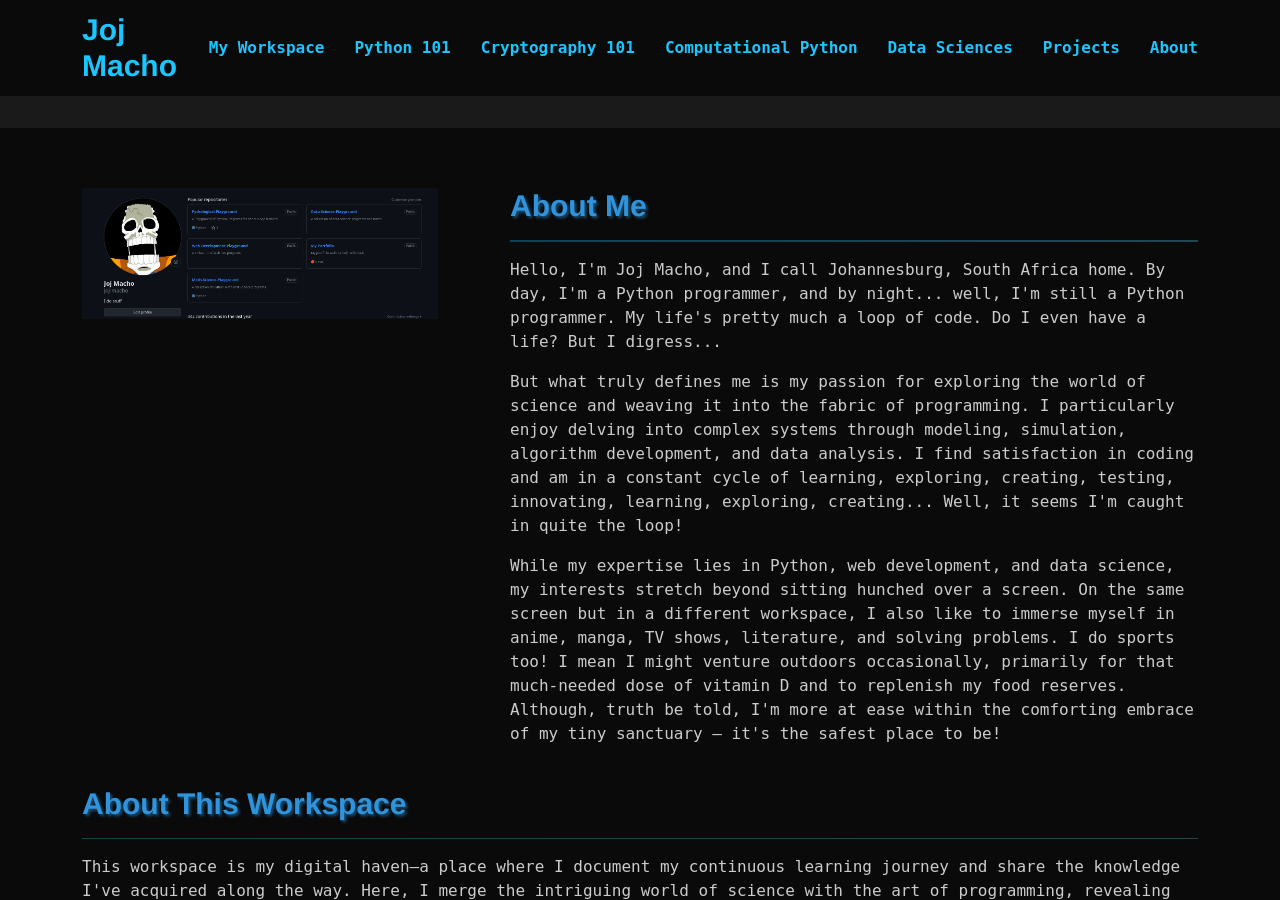
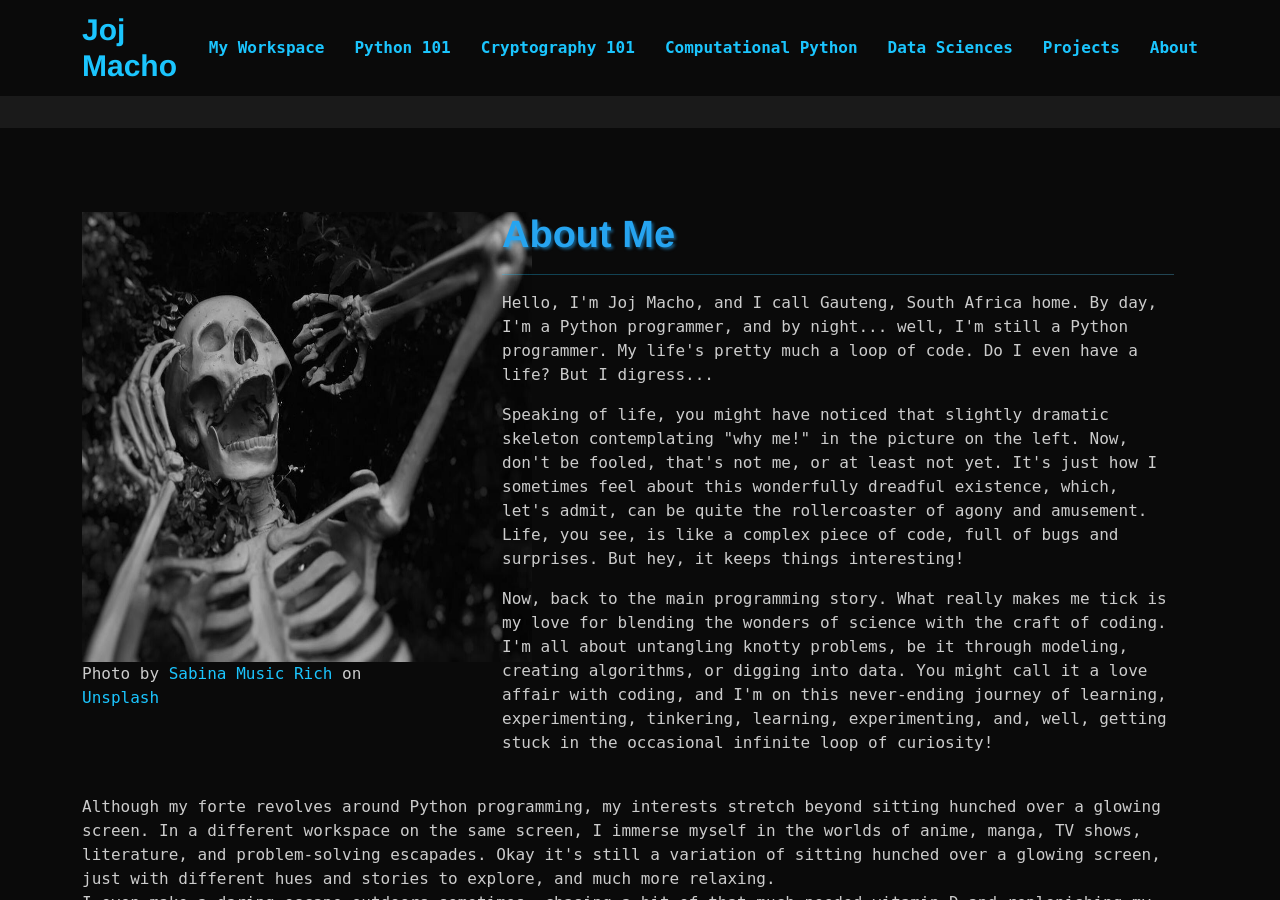
Before and after one commit to joj-macho/joj-macho.github.io, a Jekyll site: the page built from about.html, in a window 1280 px wide and 900 px high, scrolled down 306 px. Built offline with Jekyll 4.4.1, drawn with Linux system fonts in a browser that asks for light colours; some of the changed text lies outside the part shown.

Commit message:
Update about me page

```diff
--- a/about.html
+++ b/about.html
@@ -1,67 +1,49 @@
 ---
-layout: works
-title: About
+layout: page
+title: "About Me"
+sub-title: "Get to Know Me and Learn About this Workspace"
 permalink: /workspace/about
 ---
 
-<!-- ======= Breadcrumbs ======= -->
-<div class="breadcrumbs">
-    <div class="page-header d-flex align-items-center" style="background-image: url('/assets/images/workspace/bg_about.jpeg');">
-        <div class="container position-relative">
-            <div class="row d-flex justify-content-center">
-                <div class="col-lg-6 text-center">
-                    <h2>{{ page.title}} Me</h2>
-                    <p>Get to Know Me and Learn About this Workspace</p>
-                </div>
-            </div>
-        </div>
-    </div>
-    <nav>
-        <div class="container">
-            <ol>
-                <li><a href="/workspace/">Workspace</a></li>
-                <li>{{ page.title}}</li>
-            </ol>
-        </div>
-    </nav>
-</div>
 
-<!-- ======= About Section ======= -->
-<section id="about" class="about">
-    <div class="container" data-aos="fade-up">
 <div class="row gy-4" data-aos="fade-up">
     <div class="col-lg-4">
-                <img src="/assets/images/workspace/about_me.png" class="img-fluid" alt="About Me">
+        <figure>
+            <img width="450" height="450" src="/assets/images/workspace/not-me-1.jpg"  alt="About Me">
+            <figcaption>Photo by <a href="https://unsplash.com/@sabinamusicrich?utm_content=creditCopyText&utm_medium=referral&utm_source=unsplash">Sabina Music Rich</a> on <a href="https://unsplash.com/photos/grayscale-photo-of-person-wearing-mask-OJy0JHnoUZQ?utm_content=creditCopyText&utm_medium=referral&utm_source=unsplash">Unsplash</a></figcaption>
+        </figure>
     </div>
     <div class="col-lg-8">
         <div class="content ps-lg-5">
-                    <h3>About Me</h3> <hr>
-                    <p>Hello, I'm Joj Macho, and I call Johannesburg, South Africa home. By day, I'm a Python programmer, and by night... well, I'm still a Python programmer. My life's pretty much a loop of code. Do I even have a life? But I digress...</p>
+            <h2>About Me</h2> <hr>
 
-                    <p>But what truly defines me is my passion for exploring the world of science and weaving it into the fabric of programming. I particularly enjoy delving into complex systems through modeling, simulation, algorithm development, and data analysis. I find satisfaction in coding and am in a constant cycle of learning, exploring, creating, testing, innovating, learning, exploring, creating... Well, it seems I'm caught in quite the loop!</p>
+            <p>Hello, I'm Joj Macho, and I call Gauteng, South Africa home. By day, I'm a Python programmer, and by night... well, I'm still a Python programmer. My life's pretty much a loop of code. Do I even have a life? But I digress...</p>
 
-                    <p>While my expertise lies in Python, web development, and data science, my interests stretch beyond sitting hunched over a screen. On the same screen but in a different workspace, I also like to immerse myself in anime, manga, TV shows, literature, and solving problems. I do sports too! I mean I might venture outdoors occasionally, primarily for that much-needed dose of vitamin D and to replenish my food reserves. Although, truth be told, I'm more at ease within the comforting embrace of my tiny sanctuary – it's the safest place to be!</p>
+            <p>Speaking of life, you might have noticed that slightly dramatic skeleton contemplating "why me!" in the picture on the left. Now, don't be fooled, that's not me, or at least not yet. It's just how I sometimes feel about this wonderfully dreadful existence, which, let's admit, can be quite the rollercoaster of agony and amusement. Life, you see, is like a complex piece of code, full of bugs and surprises. But hey, it keeps things interesting!</p>
+
+            <p>Now, back to the main programming story. What really makes me tick is my love for blending the wonders of science with the craft of coding. I'm all about untangling knotty problems, be it through modeling, creating algorithms, or digging into data. You might call it a love affair with coding, and I'm on this never-ending journey of learning, experimenting, tinkering, learning, experimenting, and, well, getting stuck in the occasional infinite loop of curiosity!</p>
 
         </div>
     </div>
 </div>
-        <br>
 
-        <h3>About This Workspace</h3> <hr>
-        <p>This workspace is my digital haven—a place where I document my continuous learning journey and share the knowledge I've acquired along the way. Here, I merge the intriguing world of science with the art of programming, revealing the harmonious connection between these two domains.</p>
 
-        <p>Expect a diverse array of content, from simulation programs mirroring celestial phenomena like Pluto's discovery to data analysis projects that unravel insights hidden within extensive datasets. Dive into Python game development, where I craft timeless classics like hangman, tic-tac-toe, and jan-ken-po games using both command-line interfaces and Pygame.</p>
+<p>Although my forte revolves around Python programming, my interests stretch beyond sitting hunched over a glowing screen. In a different workspace on the same screen, I immerse myself in the worlds of anime, manga, TV shows, literature, and problem-solving escapades. Okay it's still a variation of sitting hunched over a glowing screen, just with different hues and stories to explore, and much more relaxing. <br>
+I even make a daring escape outdoors sometimes, chasing a bit of that much-needed vitamin D and replenishing my snack stash. But, honestly, I'm most at peace in my tiny sanctuary – the safest haven in my world, where computer bytes shimmy alongside the persistent sound of keystrokes.</p>
 
-        <p>I have a penchant for creating GUI applications with Python, including efficient manager tools (contact book, library manager, inventory manager, and more), and you'll find ample examples here. Join me as I navigate through simple to complex simulations, games, software applications, web applications, cryptographic challenges, data analyses ranging from anime to human behavior and literature. providing insights and discoveries along the way.</p>
 
-        <p>This workspace is the result of multiple iterations, with this one particularly emphasizing my deep-rooted love for Python and the Flask framework. It stands as a testament to my journey of continuous learning, simplicity, and a commitment to demystifying knowledge.</p>
+<h2>About This Workspace</h2> <hr>
 
-        <h3>Gratitude</h3> <hr>
-        <p>I extend my sincere thanks for visiting! I hope you discover something fascinating and informative here. Whether you have questions, insights, or simply want to discuss the enthralling worlds of science, programming, or anything else, please feel free to leave a comment. Your engagement is valuable, and I'm always eager to connect with fellow enthusiasts.</p>
+<p>This workspace is where the magic happens. It's a digital haven where I document my continuous learning journey. You see, this version is the result of countless tries and errors. In a way, it's my virtual laboratory where I conduct experiments in the world of programming.</p>
 
-        <p>I want to give a special shout-out to Al Sweigart, whose ideas and work in form the foundation of much of the work on this workspace. My journey into Python programming was ignited by his book, "Automate the Boring Stuff with Python," and my coding style has been heavily influenced by his work.</p>
+<p>I've created all sorts of programs using the Python language. From fun games like guessing games and drawing games to colorful animations like DNA molecules and progress bars. I've even dabbled in simulating certain phenomena, like dice rolls, powerball lottery, langton ants, game of life, and even the periodic table of elements. I even made programs that can check if numbers have special properties, like whether they're super special or not.</p>
 
-        <p>Thank you for being part of my exploration, now then, let's embark on this journey of learning!</p>
+<p>But that's not all. I've created games with characters that can move in all directions, built card games like blackjack, and crafted entire scenes. My digital adventures don't stop there; I'm always working on something new. And of course, there's web development too, where I've built websites for different things, like keeping track of your books, contacts, or writing a simple blog.</p>
 
-    </div>
-</section>
+<h2>Gratitude</h2> <hr>
+
+<p>Before I wrap this up, I have to give a shout-out to the maestro, Al Steigart. His programs and books are the foundation of much of the work on this workspace. Much like our contemplative skeleton friend, Al's wisdom is a 'bone' of contention in my quest for coding mastery. So, cheers to Al and his brilliant work – he's the real reason why I can bring a bit of humor to this cold coding journey of learning!</p>
+
+<p>Thank you for for visiting! I hope you discover something fascinating and informative here. Whether you have questions, insights, or simply want to discuss the enthralling worlds of science, programming, or anything else, please feel free to reach out.</p>
+
+<p>Now then, Welcome To My Digital Haven!</p>
```
Lines whose indentation alone changed are shown as unchanged.
